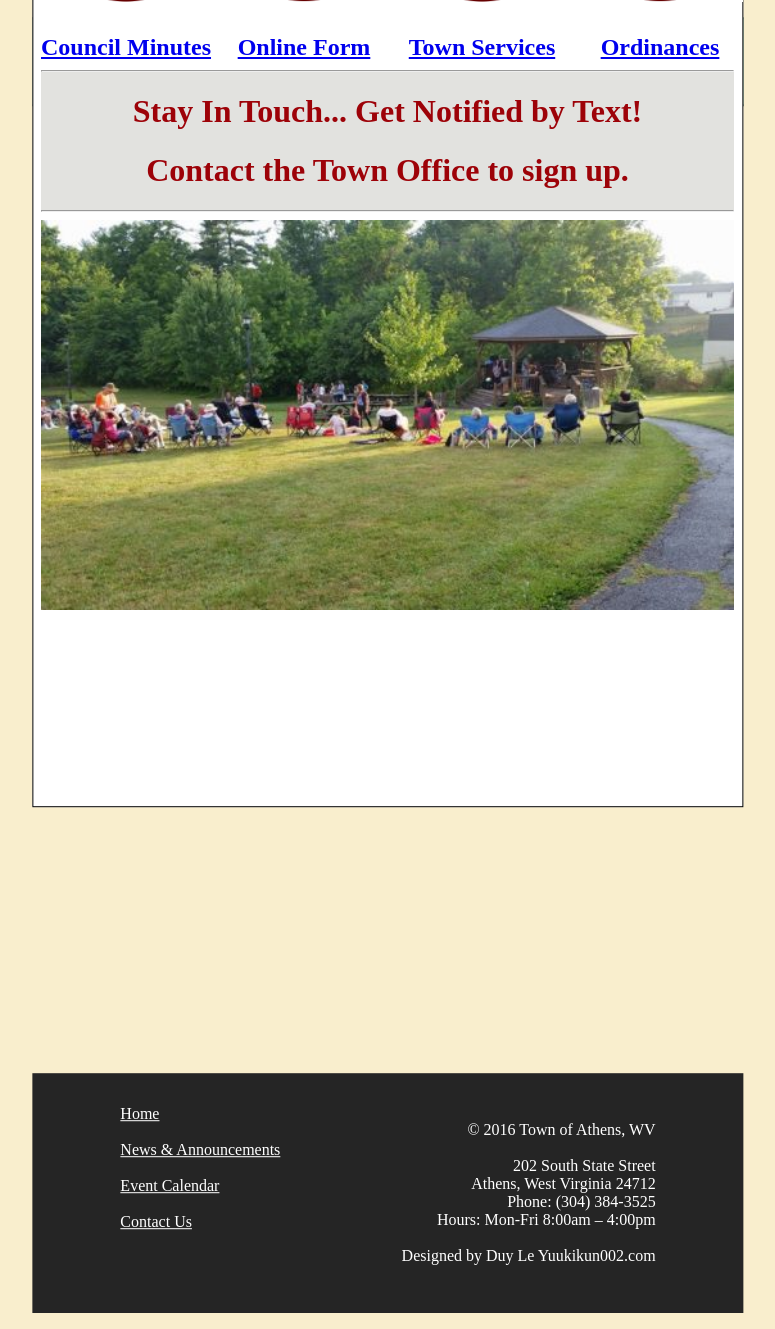
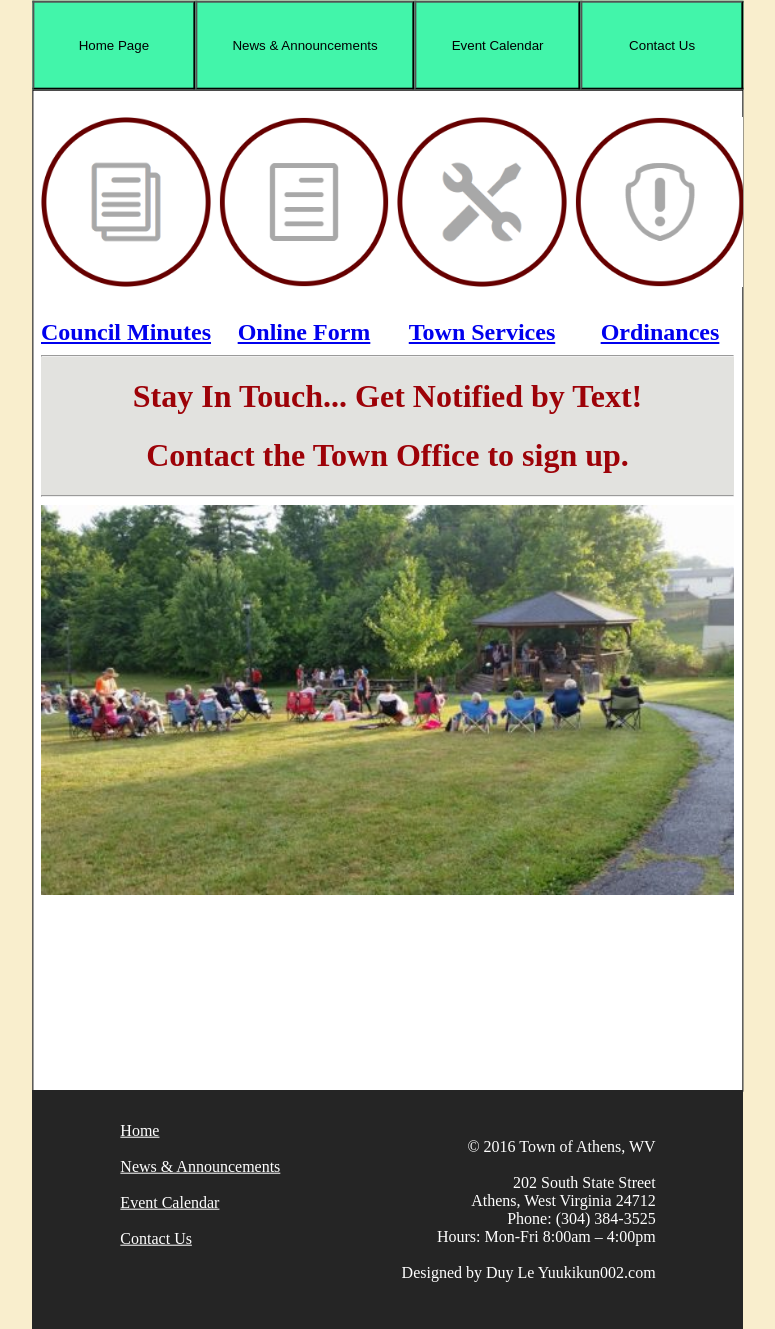
Before and after one commit to yuukikun002/yuukikun002.com, a PHP site: page /athens.html in a window 1280 px wide. Shown: the part 491-1820 px from the top of the page, without its empty margins (252-1027 px from the left). Run offline with PHP 8.4, Linux system fonts and the light colour scheme; lists and menus that the app fills with data are empty.

Commit message:
fix css athens

```diff
--- a/Styles/athens.css
+++ b/Styles/athens.css
@@ -27,14 +27,17 @@ div{
   "one two three four";
 
   grid-template-columns: 1fr 1fr 1fr 1fr;
-  grid-template-rows: 1fr;
-  grid-row-gap: .5em;
-  grid-column-gap: .5em;
 
-  height: 7vh;
-  margin: 0px;
 }
 
+.contents{
+  border:1px solid black;
+  background-color:white;
+  height:1000px;
+  position:absolute;
+  left:000px;
+  right:000px;
+}
 /*
 two
 */
@@ -141,15 +144,7 @@ three
   display: block;
 }
 
-.contents{
-  border:1px solid black;
-  background-color:white;
-  height:1000px;
-  position:absolute;
-  left:000px;
-  right:000px;
-  top:460px;
-}
+
 
 
 footer{
```
